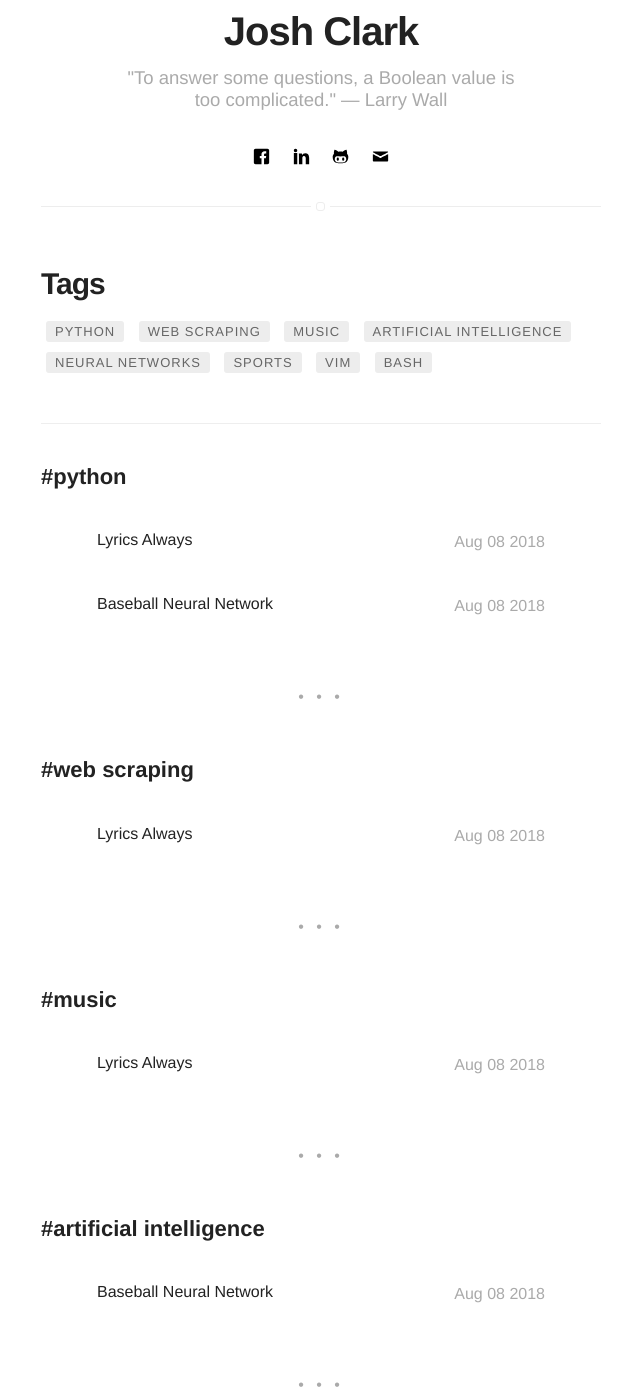
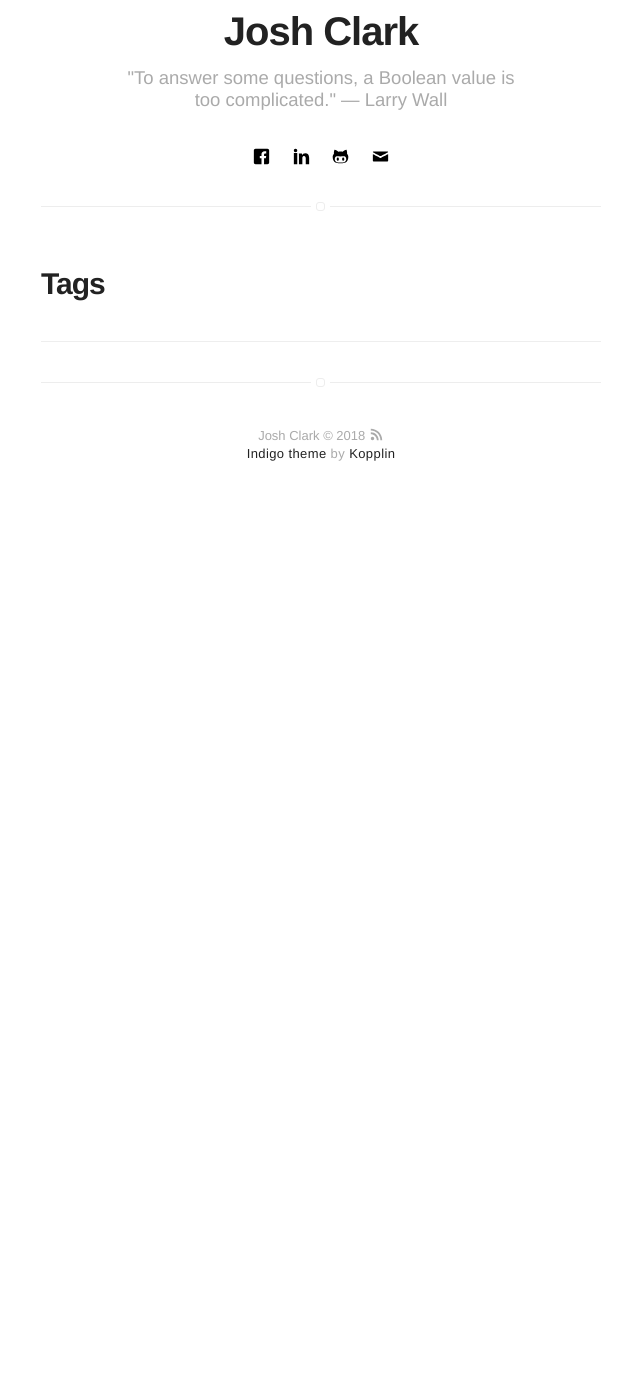
Before and after one commit to jclarktennis/jclarktennis.github.io, a Jekyll site: the page built from tags.html, in a window 1280 px wide and 1400 px high, scrolled down 270 px. Shown: the whole window, without its empty margins (319-959 px from the left). Built offline with Jekyll 4.4.1, drawn with Linux system fonts in a browser that asks for light colours; after the commit the page ends 900 px from its top, so only the background shows below that; some of the changed text lies outside the part shown.

Commit message:
Removed projects and added intro blog post.

```diff
--- a/_config.yml
+++ b/_config.yml
@@ -24,7 +24,7 @@ title: "Josh Clark"
 permalink: /:title/
 
 # To enable google analytics, supply your token below
-# analytics-google: 'UA-MYANALYTICS'
+analytics-google: 'UA-127466078-1'
 
 # To enable piwik tracking, supply your url & site ID below
 # analytics-piwik-url: 'piwik.my-host.com'
@@ -78,11 +78,11 @@ width: normal
 # paginate_path: "blog/:num/"
 
 # if you don't need projects, comment the *projects* configs below
-projects: true
+projects: false
 
 # if you don't need "about" or "blog", comment them out below
 about: true
-blog: false
+blog: true
 
 # do you want to show the "read time" of the posts?
 read-time: true
--- a/_posts/2018-08-08-Baseball-Neural-Net.markdown
+++ /dev/null
@@ -1,15 +0,0 @@
----
-title: "Baseball Neural Network"
-layout: post
-date: 2018-08-08 13:00
-tag: [python, artificial intelligence, neural networks, sports]
-image:
-headerImage: true
-projects: true
-hidden: true # don't count this post in blog pagination
-description: "A neural network to predict the outcome of baseball games"
-category: project
-author: joshclark
-externalLink: https://github.com/jkclark/baseball-neural-net
-
----
--- a/_posts/2018-08-08-Lyrics-Always.markdown
+++ /dev/null
@@ -1,19 +0,0 @@
----
-title: "Lyrics Always"
-layout: post
-date: 2018-08-08 11:41
-tag: [python, web scraping, music]
-image:
-headerImage: true
-projects: true
-hidden: true # don't count this post in blog pagination
-description: "Automatically display lyrics for Spotify in an overlay on your desktop"
-category: project
-author: joshclark
-externalLink: https://github.com/jkclark/lyrics-always
-
----
-
-&nbsp;&nbsp;&nbsp;&nbsp;Here's a link to the project on Github: __[Lyrics Always](https://github.com/jkclark/lyrics-always)__
-
-&nbsp;&nbsp;&nbsp;&nbsp;I originally used Python with Beautifulsoup to search for song lyrics on [AZLyrics](https://www.azlyrics.com/). I later realized I could use [Genius](https://genius.com/)'s API to get the lyrics much more easily. So while Lyrics Always doesn't use BeautifulSoup or web scraping anymore, I did learn a good deal about how it works. I have since used those skills to collect data from the internet, like for my [neural network](https://jkclark.github.com/baseball-neural-net) that predicts the outcomes of baseball games.
```
Also changed, not shown: _posts/2018-08-08-Vim-Config.markdown (deleted, +0 -15 lines).
